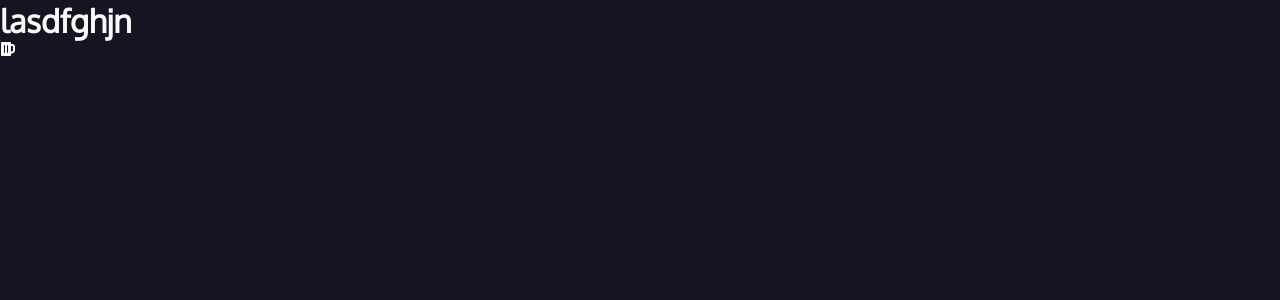
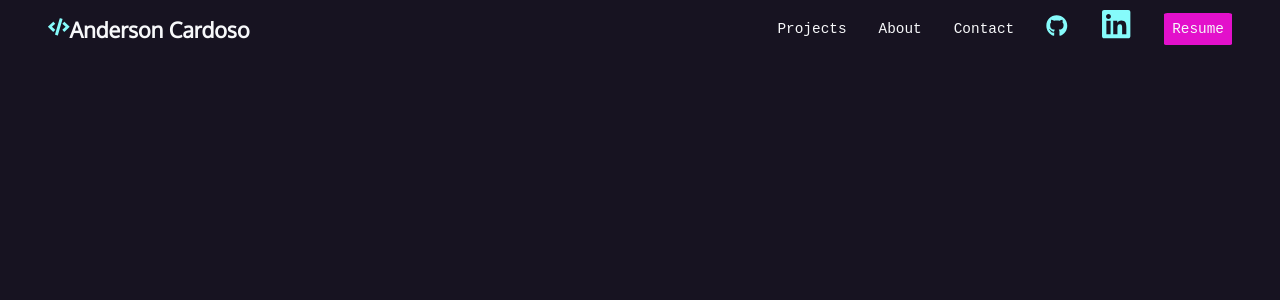
Before and after one commit to anderson-ca/next-portfolio-static, a Next.js app: page / in a window 1280 px wide. Shown: the top 300 px of the page. Built offline with nearby package versions, Linux system fonts and the light colour scheme; a web font is replaced by a local one.

Commit message:
fix classes in navbar

```diff
--- a/components/Navbar.jsx
+++ b/components/Navbar.jsx
@@ -1,10 +1,8 @@
 import Link from 'next/link';
 import Image from 'next/image';
-import githubIcon from '../public/github.png';
-import linkedInIcon from '../public/linkedin-logo.png';
-import { FontAwesomeIcon } from "@fortawesome/react-fontawesome";
+import { FaLinkedin, FaGithub, FaCode } from 'react-icons/fa';
 import navbarStyles from '../styles/components/navbar.module.css';
-import { faCode, faEnvelope } from "@fortawesome/free-solid-svg-icons";
+
 
 const Navbar = () => {
     return (
@@ -12,45 +10,66 @@ const Navbar = () => {
             <ul>
                 <li>
                     <h1>
-                        <span className={navbarStyles.social}>
                         <Link href='/' passHref>
-                                <FontAwesomeIcon icon={faCode} />
-                            </Link>
+                            <a className={`${navbarStyles.a}`}>
+                                <span className={`fa`}>
+                                    <FaCode />
                                 </span>
                             <span>Anderson Cardoso</span>
+                            </a>
+                        </Link>
                     </h1>
                 </li>
-                <li>
+                <li className={navbarStyles.a}>
                     <Link href='/'>
+                        <a className={`${navbarStyles.a}`}>
                             Projects
+                        </a>
                     </Link>
                 </li>
                 <li>
                     <Link href='/'>
+                        <a className={`${navbarStyles.a}`}>
                             About
+                        </a>
                     </Link>
                 </li>
                 <li>
                     <Link href='/'>
+                        <a className={`${navbarStyles.a}`}>
                             Contact
+                        </a>
                     </Link>
                 </li>
                 <li>
                     <Link href='/' passHref>
-                        <Image className={navbarStyles.soc} src={linkedInIcon} alt='linkedin icon' aria-hidden="true" />
+                        <a className={`${navbarStyles.a}`} aria-hidden='true'>
+                            <span className={`fa`}>
+                                <FaGithub />
+                            </span>
+                            <span className='sr-only'>
+                                Github
+                            </span>
+                        </a>
                     </Link>
                 </li>
                 <li>
-                    <span className={navbarStyles.social}>
                     <Link href='/' passHref>
-                            <Image className={navbarStyles.soc} src={githubIcon} alt='github icon' aria-hidden="true" />
+                        <a className={`${navbarStyles.a} fa`} aria-hidden='true'>
+                            <span className={`fa`}>
+                                <FaLinkedin />
+                            </span>
+                            <span className='sr-only'>
+                                LinkedIn
+                            </span>
+                        </a>
                     </Link>
-                    </span>
-                    <span className='sr-only'>LinkedIn</span>
                 </li>
-                <li className={navbarStyles.button}>
+                <li>
                     <Link href='/' passHref>
+                        <a className={`${navbarStyles.a} ${navbarStyles.button}`}>
                             Resume
+                        </a>
                     </Link>
                 </li>
             </ul>
--- a/pages/index.jsx
+++ b/pages/index.jsx
@@ -1,7 +1,7 @@
 import Head from 'next/head';
 import styles from '../styles/Home.module.css';
 import Navbar from '../components/Navbar';
-import { FaBeer } from 'react-icons/fa';
+
 
 
 export default function Home() {
@@ -14,9 +14,8 @@ export default function Home() {
         <link rel="icon" href="/favicon.ico" />
 
       </Head>
-    <h1>lasdfghjn</h1>
-    <FaBeer />
-    {/* <Navbar /> */}
+
+    <Navbar />
     </div>
   )
 }
--- a/styles/components/navbar.module.css
+++ b/styles/components/navbar.module.css
@@ -1,9 +1,9 @@
 .nav {
     font-family: var(--mono);
-    font-size: 80%;
+    font-size: 90%;
 }
 
-.nav h1 a {
+.nav h1 .a {
     font-family: var(--sans);
 }
 
@@ -23,24 +23,24 @@
     text-align: center;
 }
 
-.nav .icons {
+.nav [class*="fa"] {
     font-size: 150%;
     color: var(--aqua);
 }
 
-.nav h1 .icons {
+.nav h1 [class*="fa"] {
     font-size: 100%;
     color: var(--aqua);
 }
 
-.nav a {
+.nav .a {
     color: var(--white);
     text-decoration: none;
     display: block;
 }
 
-.nav a:hover,
-.nav .social:hover {
+.nav .a:hover,
+.nav [class*="fa"]:hover {
     color: var(--magenta);
 }
 
```
Lines whose indentation alone changed are shown as unchanged.
